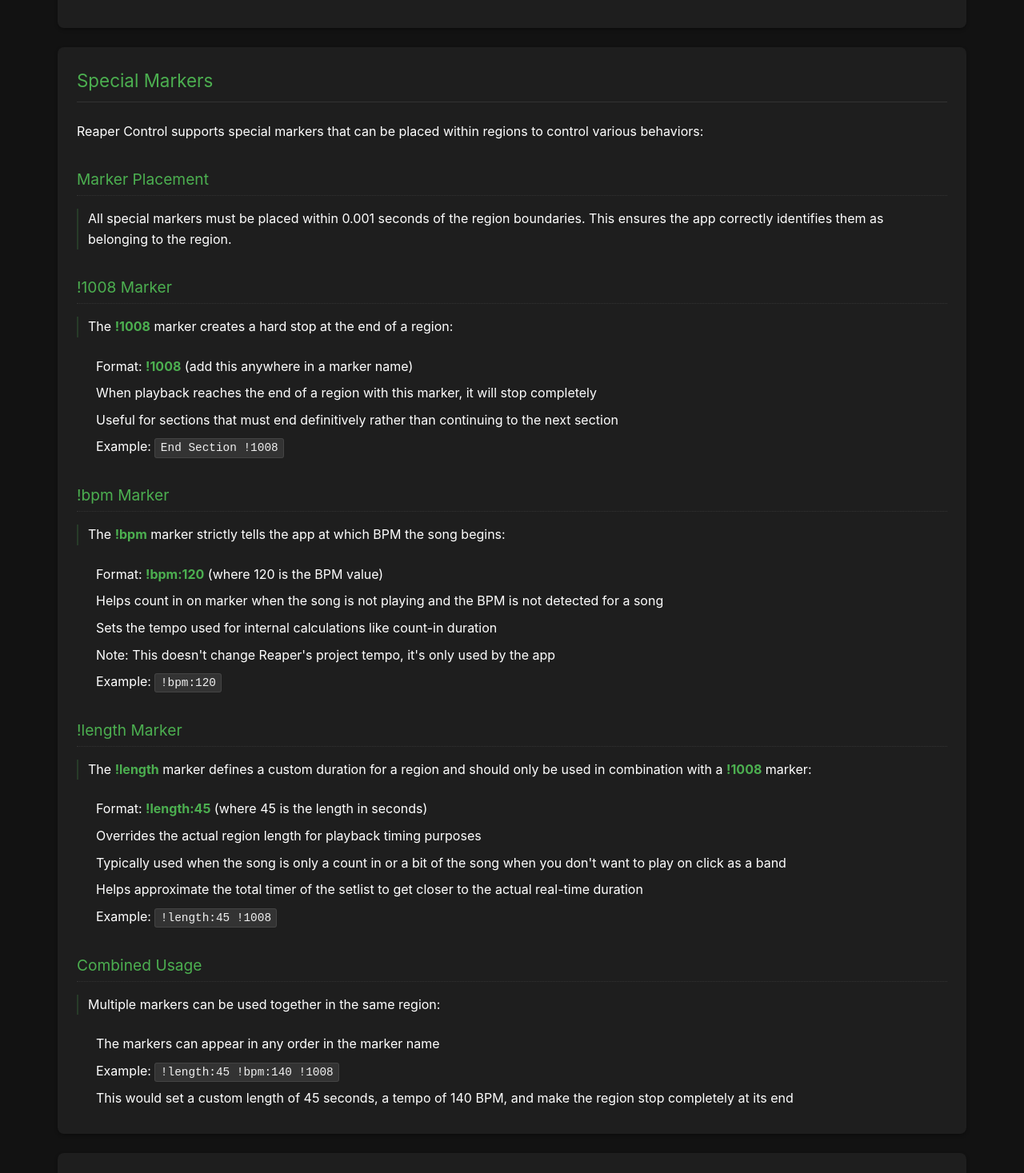
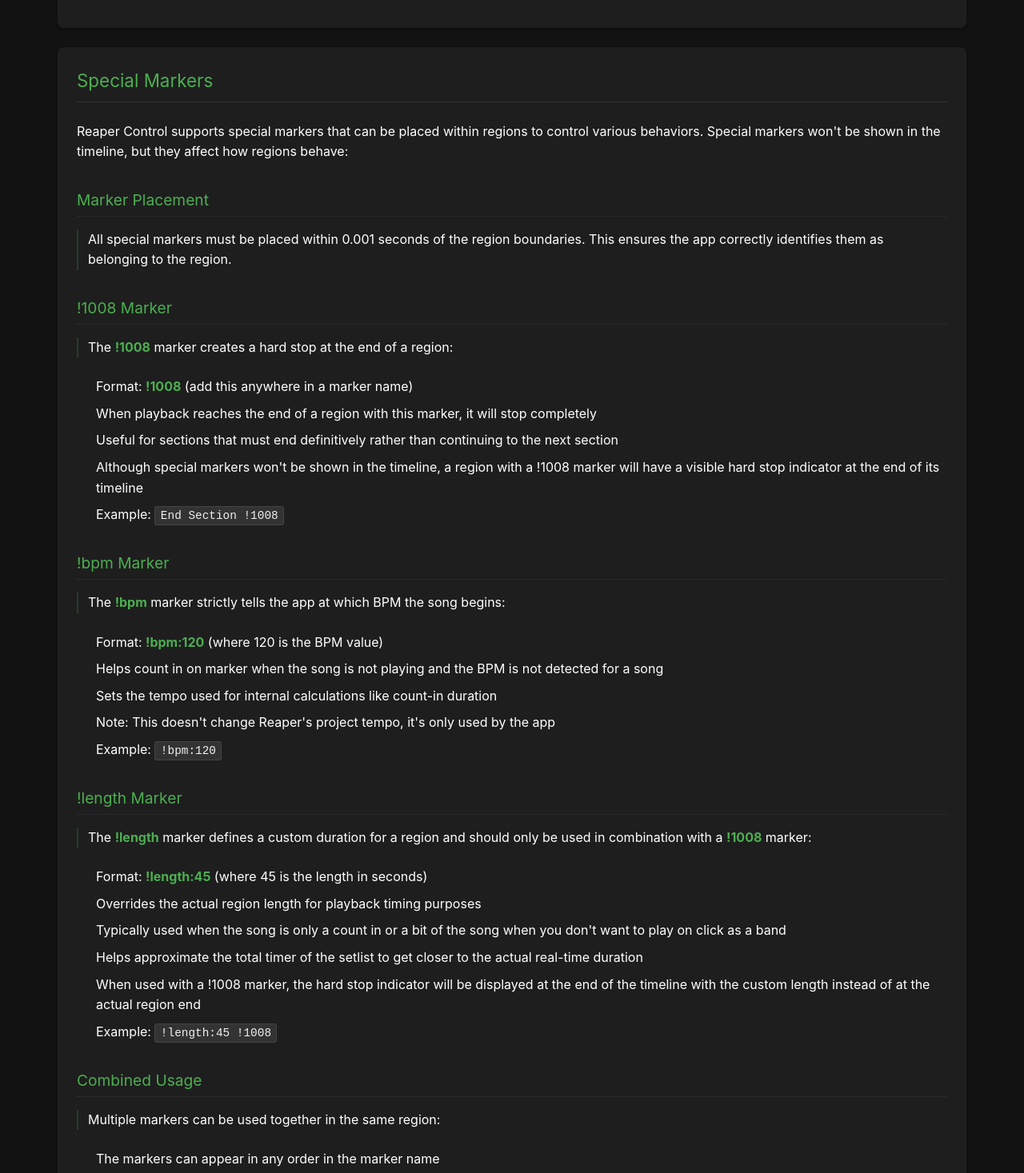
Before and after one commit to theupriser/Reaper-Control-App, a Svelte app: page / in a window 1280 px wide. Shown: the part 2273-3740 px from the top of the page at 80% size. Built offline with nearby package versions, Linux system fonts and the light colour scheme.

Commit message:
Add some context about the special markers to the help section

```diff
--- a/src/main/services/regionService.ts
+++ b/src/main/services/regionService.ts
@@ -8,7 +8,6 @@ import { ReaperConnector } from './reaperConnector';
 import { MarkerService } from './markerService';
 import { getBpmForRegion } from '../utils/bpmUtils';
 import logger from '../utils/logger';
-import { ProjectService } from './projectService';
 
 export class RegionService extends EventEmitter {
   private regions: Region[] = [];
--- a/src/renderer/src/components/Help.svelte
+++ b/src/renderer/src/components/Help.svelte
@@ -120,7 +120,7 @@
     <div class="component-section">
       <h2 class="component-section-heading">Special Markers</h2>
       <p>
-        Reaper Control supports special markers that can be placed within regions to control various behaviors:
+        Reaper Control supports special markers that can be placed within regions to control various behaviors. Special markers won't be shown in the timeline, but they affect how regions behave:
       </p>
 
       <h3 class="component-subsection-heading">Marker Placement</h3>
@@ -136,6 +136,7 @@
         <li class="component-list-item">Format: <span class="component-strong">!1008</span> (add this anywhere in a marker name)</li>
         <li class="component-list-item">When playback reaches the end of a region with this marker, it will stop completely</li>
         <li class="component-list-item">Useful for sections that must end definitively rather than continuing to the next section</li>
+        <li class="component-list-item">Although special markers won't be shown in the timeline, a region with a !1008 marker will have a visible hard stop indicator at the end of its timeline</li>
         <li class="component-list-item">Example: <span class="component-code">End Section !1008</span></li>
       </ul>
 
@@ -160,6 +161,7 @@
         <li class="component-list-item">Overrides the actual region length for playback timing purposes</li>
         <li class="component-list-item">Typically used when the song is only a count in or a bit of the song when you don't want to play on click as a band</li>
         <li class="component-list-item">Helps approximate the total timer of the setlist to get closer to the actual real-time duration</li>
+        <li class="component-list-item">When used with a !1008 marker, the hard stop indicator will be displayed at the end of the timeline with the custom length instead of at the actual region end</li>
         <li class="component-list-item">Example: <span class="component-code">!length:45 !1008</span></li>
       </ul>
 
```
